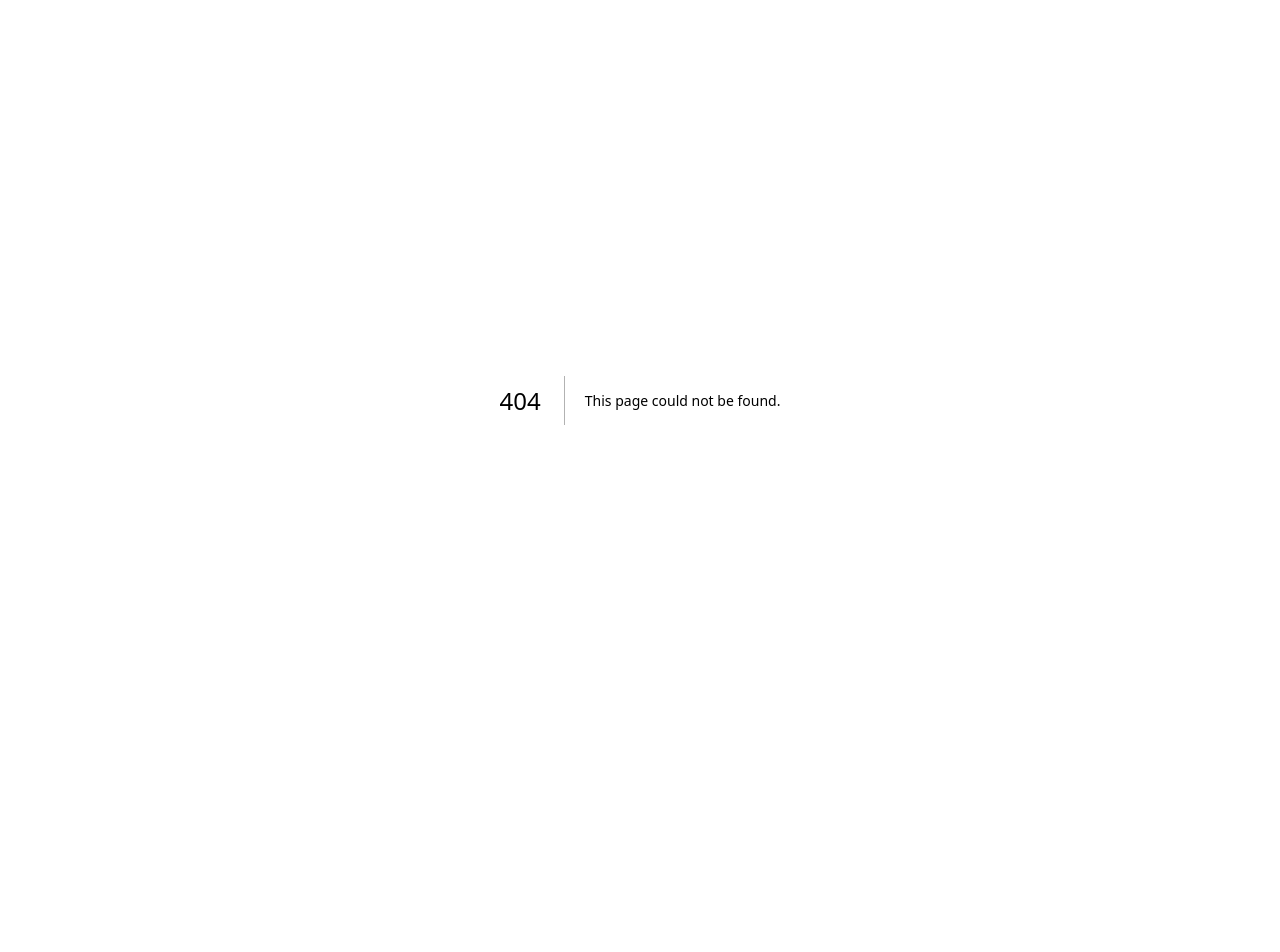
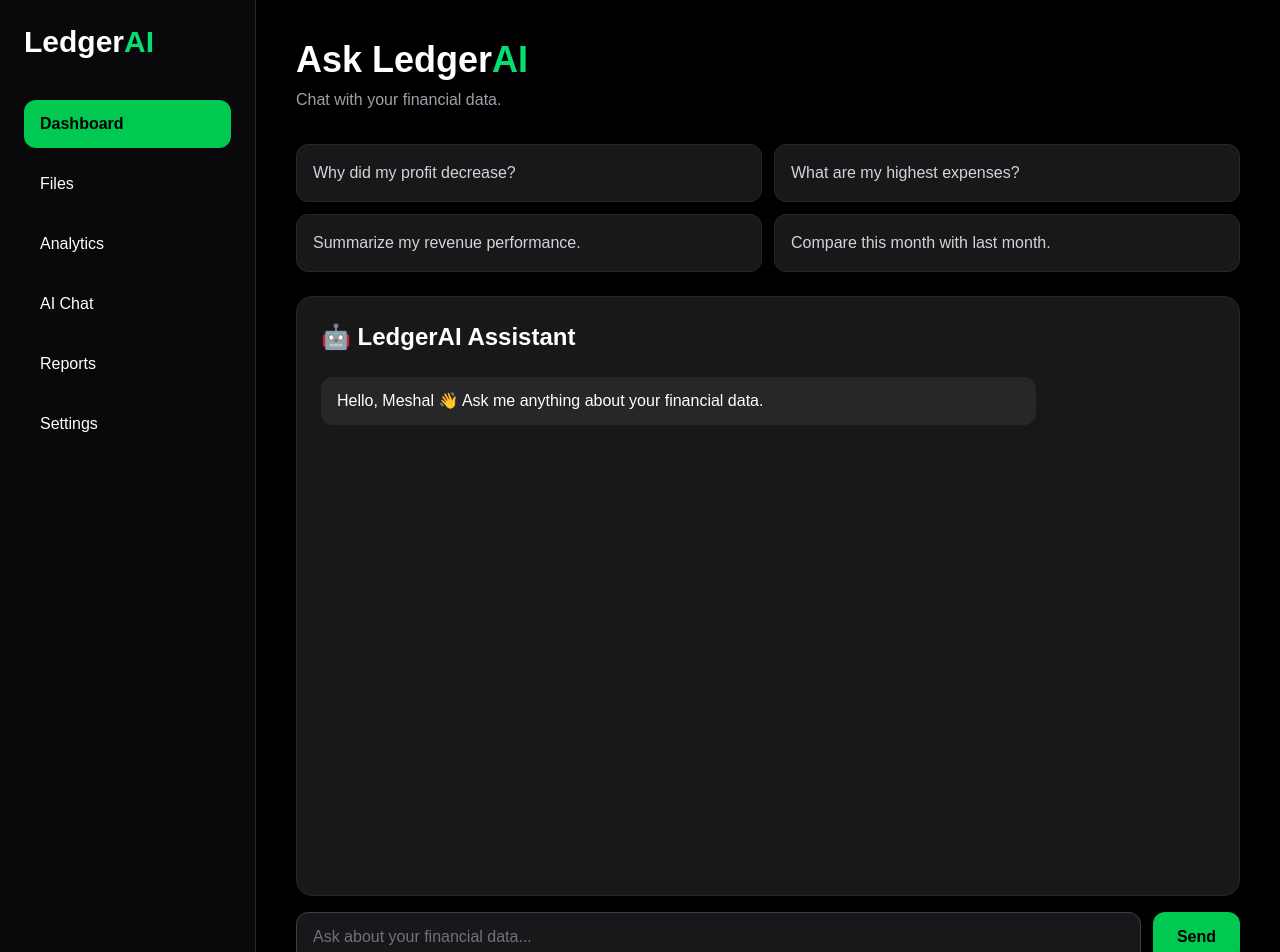
Before and after one commit to M2dera/ledgerai, a Next.js app: page /chat in a window 1280 px wide. Before the commit this address had no page. Shown: the top 952 px of the page. Before the commit the page ends 800 px from the top, so only its background shows below. Built offline with nearby package versions, Linux system fonts and the light colour scheme.

Commit message:
Add AI Chat page and improve dashboard

```diff
--- /dev/null
+++ b/app/chat/page.tsx
@@ -0,0 +1,94 @@
+"use client";
+
+import { useState } from "react";
+import Sidebar from "@/components/layout/Sidebar";
+import ChatWindow from "@/components/chat/ChatWindow";
+import ChatInput from "@/components/chat/ChatInput";
+import SuggestedQuestions from "@/components/chat/SuggestedQuestions";
+
+type Message = {
+  sender: "user" | "ai";
+  text: string;
+};
+
+export default function ChatPage() {
+  const [messages, setMessages] = useState<Message[]>([
+    {
+      sender: "ai",
+      text: "Hello, Meshal 👋 Ask me anything about your financial data.",
+    },
+  ]);
+
+  function getAIResponse(message: string) {
+  const question = message.toLowerCase();
+
+  if (question.includes("profit")) {
+    return "Profit may have decreased because expenses increased faster than revenue. The main areas to review are marketing, operating costs, and cost of goods sold.";
+  }
+
+  if (question.includes("expense")) {
+    return "Your highest expenses are likely concentrated in operating costs, marketing, and payroll. A detailed category breakdown will help identify the biggest cost drivers.";
+  }
+
+  if (question.includes("revenue")) {
+    return "Revenue performance appears positive overall. The next step is to compare periods and identify which products, services, or months contributed most to growth.";
+  }
+
+  if (question.includes("compare") || question.includes("last month")) {
+    return "Compared with last month, LedgerAI will review changes in revenue, expenses, profit, and cash flow, then highlight the most important movements.";
+  }
+
+  return "I understand your question. Once your financial file is connected to the chat, I will analyze the data and provide a specific answer based on your numbers.";
+}
+
+function handleSend(message: string) {
+  const aiResponse = getAIResponse(message);
+
+  setMessages((current) => [
+    ...current,
+    {
+      sender: "user",
+      text: message,
+    },
+    {
+      sender: "ai",
+      text: "Thinking...",
+    },
+  ]);
+
+  setTimeout(() => {
+    setMessages((current) => {
+      const updated = [...current];
+      updated[updated.length - 1] = {
+        sender: "ai",
+        text: aiResponse,
+      };
+      return updated;
+    });
+  }, 1000);
+}
+
+  return (
+    <div className="flex min-h-screen bg-black text-white">
+      <Sidebar />
+
+      <main className="flex-1 p-10">
+        <div className="mx-auto max-w-5xl">
+          <h1 className="mb-2 text-4xl font-bold">
+            Ask Ledger<span className="text-green-400">AI</span>
+          </h1>
+
+          <p className="mb-8 text-zinc-400">
+            Chat with your financial data.
+          </p>
+
+          <SuggestedQuestions onSelect={handleSend} />
+
+          <ChatWindow messages={messages} />
+
+          <ChatInput onSend={handleSend} />
+        </div>
+      </main>
+    </div>
+  );
+}
--- a/app/dashboard/page.tsx
+++ b/app/dashboard/page.tsx
@@ -14,6 +14,7 @@ import FinancialRatios from "@/components/dashboard/FinancialRatios";
 import TimeSavedCard from "@/components/dashboard/TimeSavedCard";
 import SmartAlerts from "@/components/dashboard/SmartAlerts";
 import { generateAlerts } from "@/lib/analysis/alerts";
+import { setFinancialData } from "@/lib/store/financialStore";
 
 export default function DashboardPage() {
   const [analysis, setAnalysis] = useState<any>(null);
@@ -23,6 +24,9 @@ const [alerts, setAlerts] = useState<any[]>([]);
   async function handleFileSelect(file: File) {
     const data = await readExcel(file);
     const result = analyzeData(data);
+
+    setFinancialData(result);
+
     const generatedInsights = generateInsights(result);
     const generatedAlerts = generateAlerts(result);
 
--- /dev/null
+++ b/components/chat/ChatInput.tsx
@@ -0,0 +1,46 @@
+"use client";
+
+import { useState } from "react";
+
+type ChatInputProps = {
+  onSend: (message: string) => void;
+};
+
+export default function ChatInput({
+  onSend,
+}: ChatInputProps) {
+  const [message, setMessage] = useState("");
+
+  function handleSubmit(event: React.FormEvent) {
+    event.preventDefault();
+
+    const trimmedMessage = message.trim();
+
+    if (!trimmedMessage) return;
+
+    onSend(trimmedMessage);
+    setMessage("");
+  }
+
+  return (
+    <form
+      onSubmit={handleSubmit}
+      className="mt-4 flex gap-3"
+    >
+      <input
+        type="text"
+        value={message}
+        onChange={(event) => setMessage(event.target.value)}
+        placeholder="Ask about your financial data..."
+        className="flex-1 rounded-xl border border-zinc-700 bg-zinc-900 px-4 py-3 text-white outline-none placeholder:text-zinc-500 focus:border-green-500"
+      />
+
+      <button
+        type="submit"
+        className="rounded-xl bg-green-500 px-6 py-3 font-semibold text-black transition hover:bg-green-400"
+      >
+        Send
+      </button>
+    </form>
+  );
+}
--- /dev/null
+++ b/components/chat/ChatWindow.tsx
@@ -0,0 +1,35 @@
+type Message = {
+  sender: "user" | "ai";
+  text: string;
+};
+
+type ChatWindowProps = {
+  messages: Message[];
+};
+
+export default function ChatWindow({
+  messages,
+}: ChatWindowProps) {
+  return (
+    <div className="rounded-2xl border border-zinc-800 bg-zinc-900 p-6 h-[600px] flex flex-col">
+      <h2 className="text-2xl font-bold mb-6">
+        🤖 LedgerAI Assistant
+      </h2>
+
+      <div className="flex-1 overflow-y-auto space-y-4">
+        {messages.map((message, index) => (
+          <div
+            key={index}
+            className={`max-w-[80%] rounded-xl px-4 py-3 ${
+              message.sender === "user"
+                ? "ml-auto bg-green-500 text-black"
+                : "bg-zinc-800 text-white"
+            }`}
+          >
+            {message.text}
+          </div>
+        ))}
+      </div>
+    </div>
+  );
+}
--- /dev/null
+++ b/components/chat/SuggestedQuestions.tsx
@@ -0,0 +1,29 @@
+type SuggestedQuestionsProps = {
+  onSelect: (question: string) => void;
+};
+
+const questions = [
+  "Why did my profit decrease?",
+  "What are my highest expenses?",
+  "Summarize my revenue performance.",
+  "Compare this month with last month.",
+];
+
+export default function SuggestedQuestions({
+  onSelect,
+}: SuggestedQuestionsProps) {
+  return (
+    <div className="mb-6 grid gap-3 md:grid-cols-2">
+      {questions.map((question) => (
+        <button
+          key={question}
+          type="button"
+          onClick={() => onSelect(question)}
+          className="rounded-xl border border-zinc-800 bg-zinc-900 p-4 text-left text-zinc-300 transition hover:border-green-500 hover:bg-zinc-800 hover:text-white"
+        >
+          {question}
+        </button>
+      ))}
+    </div>
+  );
+}
--- /dev/null
+++ b/lib/store/financialStore.ts
@@ -0,0 +1,28 @@
+export type FinancialData = {
+  totalRows: number;
+  revenue: number;
+  expenses: number;
+  profit: number;
+};
+
+const STORAGE_KEY = "ledgerai-financial-data";
+
+export function setFinancialData(data: FinancialData) {
+  if (typeof window === "undefined") return;
+
+  localStorage.setItem(STORAGE_KEY, JSON.stringify(data));
+}
+
+export function getFinancialData(): FinancialData | null {
+  if (typeof window === "undefined") return null;
+
+  const storedData = localStorage.getItem(STORAGE_KEY);
+
+  if (!storedData) return null;
+
+  try {
+    return JSON.parse(storedData) as FinancialData;
+  } catch {
+    return null;
+  }
+}
```
